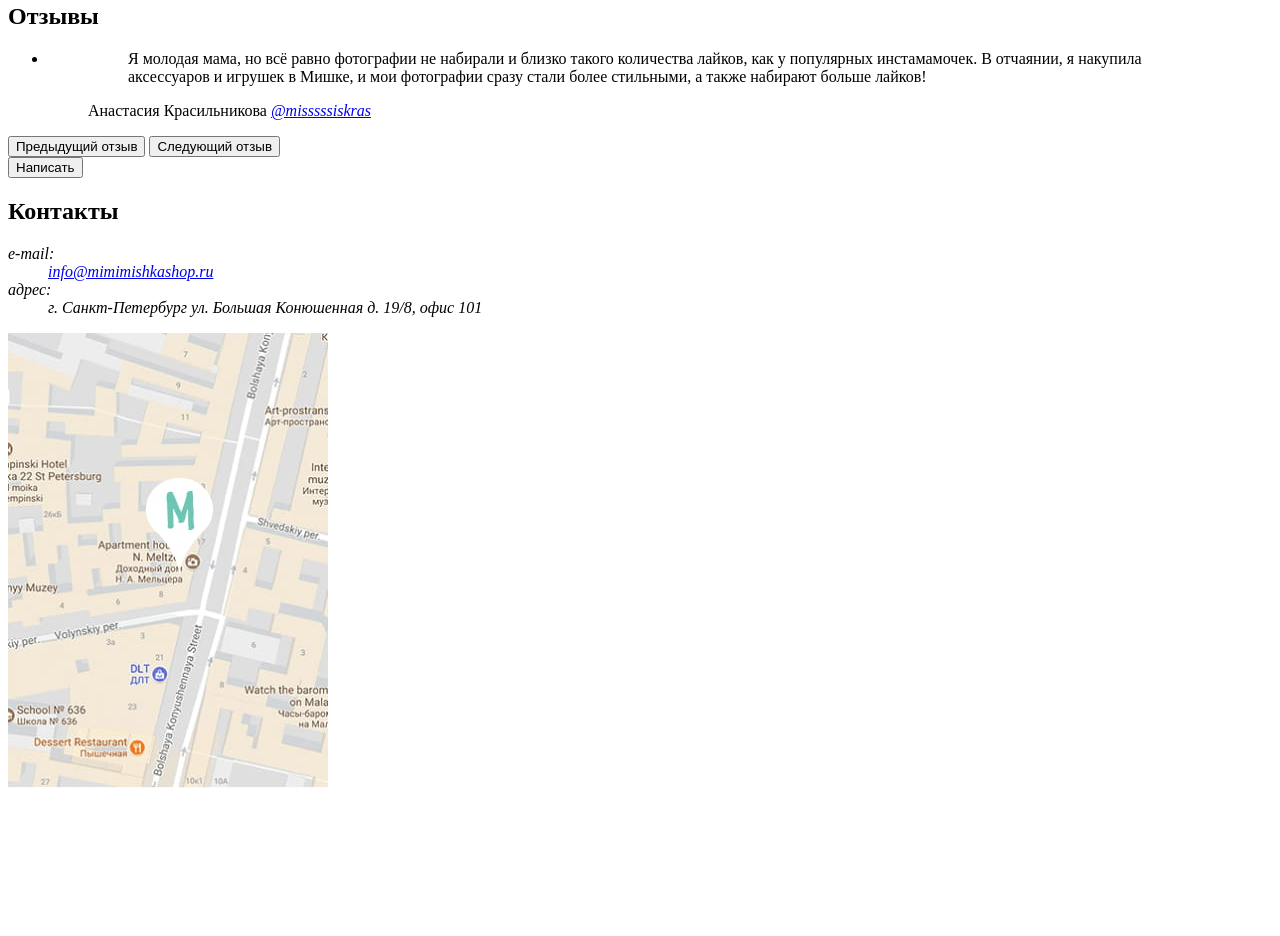
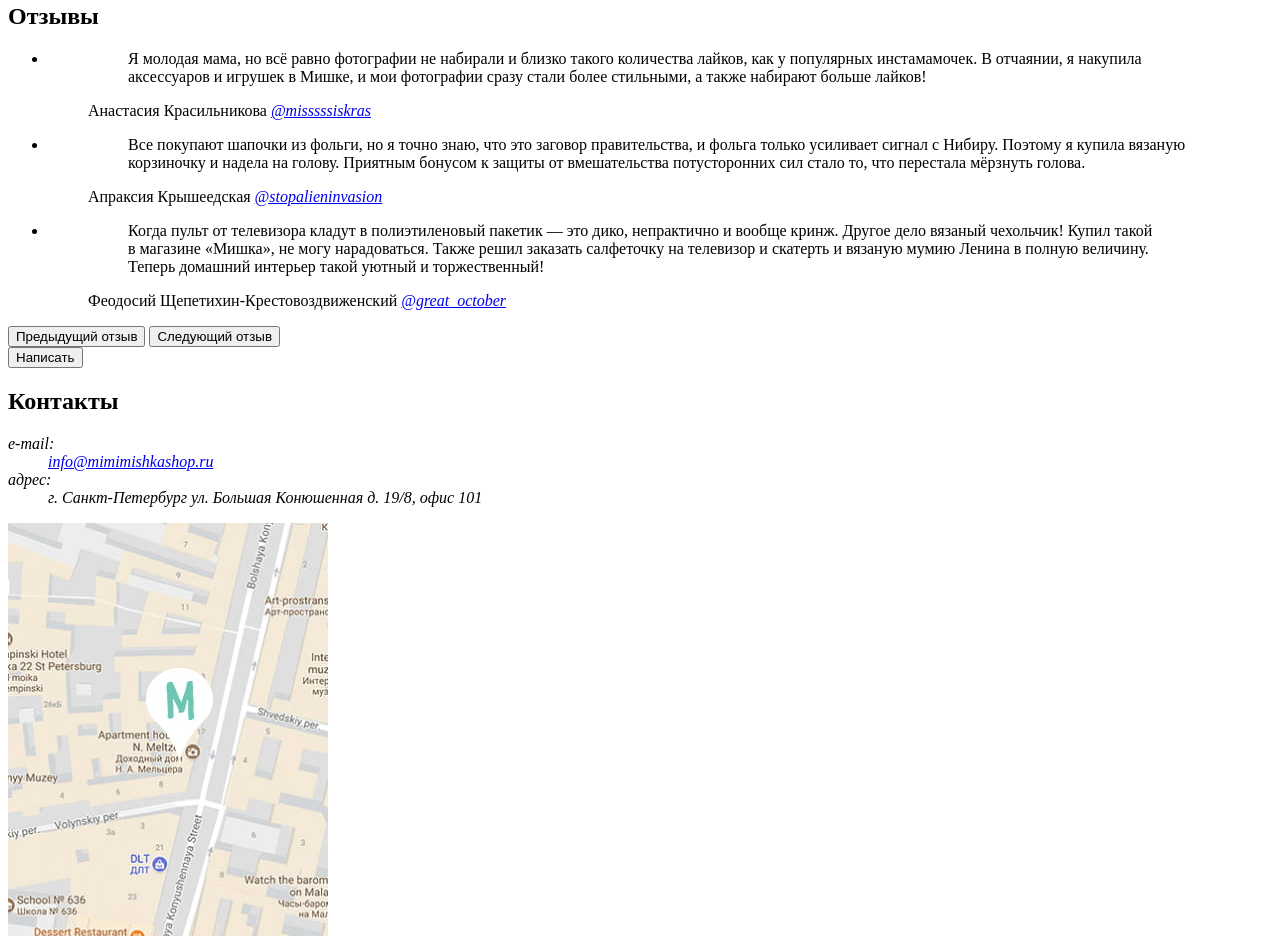
Before and after one commit to htmlacademy-adaptive/2059779-mishka-26, a website: page source/index.html in a window 1280 px wide. Shown: the part 1329-2265 px from the top of the page. Drawn offline with Linux system fonts and the light colour scheme.

Commit message:
Adds some list items

```diff
--- a/source/index.html
+++ b/source/index.html
@@ -112,6 +112,24 @@
                 </figcaption>
               </figure>
             </li>
+            <li class="slider__item">
+              <figure class="review">
+                <blockquote class="review__text">Все покупают шапочки из&nbsp;фольги, но&nbsp;я&nbsp;точно знаю, что это заговор правительства, и&nbsp;фольга только усиливает сигнал с&nbsp;Нибиру. Поэтому я&nbsp;купила вязаную корзиночку и&nbsp;надела на&nbsp;голову. Приятным бонусом к&nbsp;защиты от&nbsp;вмешательства потусторонних сил стало то, что перестала мёрзнуть голова.</blockquote>
+                <figcaption class="review__author">
+                  <span>Апраксия Крышеедская</span>
+                  <cite class="review__source"><a href="https://instagram.com/palantkellad">@stopalieninvasion</a></cite>
+                </figcaption>
+              </figure>
+            </li>
+            <li class="slider__item">
+              <figure class="review">
+                <blockquote class="review__text">Когда пульт от&nbsp;телевизора кладут в&nbsp;полиэтиленовый пакетик&nbsp;&mdash; это дико, непрактично и&nbsp;вообще кринж. Другое дело вязаный чехольчик! Купил такой в&nbsp;магазине &laquo;Мишка&raquo;, не&nbsp;могу нарадоваться. Также решил заказать салфеточку на&nbsp;телевизор и&nbsp;скатерть и&nbsp;вязаную мумию Ленина в&nbsp;полную величину. Теперь домашний интерьер такой уютный и&nbsp;торжественный!</blockquote>
+                <figcaption class="review__author">
+                  <span>Феодосий Щепетихин-Крестовоздвиженский</span>
+                  <cite class="review__source"><a href="https://instagram.com/palantkellad">@great_october</a></cite>
+                </figcaption>
+              </figure>
+            </li>
           </ul>
           <div class="slider__controls">
             <button class="slider__control slider__control--prev"><span class="visually-hidden">Предыдущий отзыв</span></button>
```
